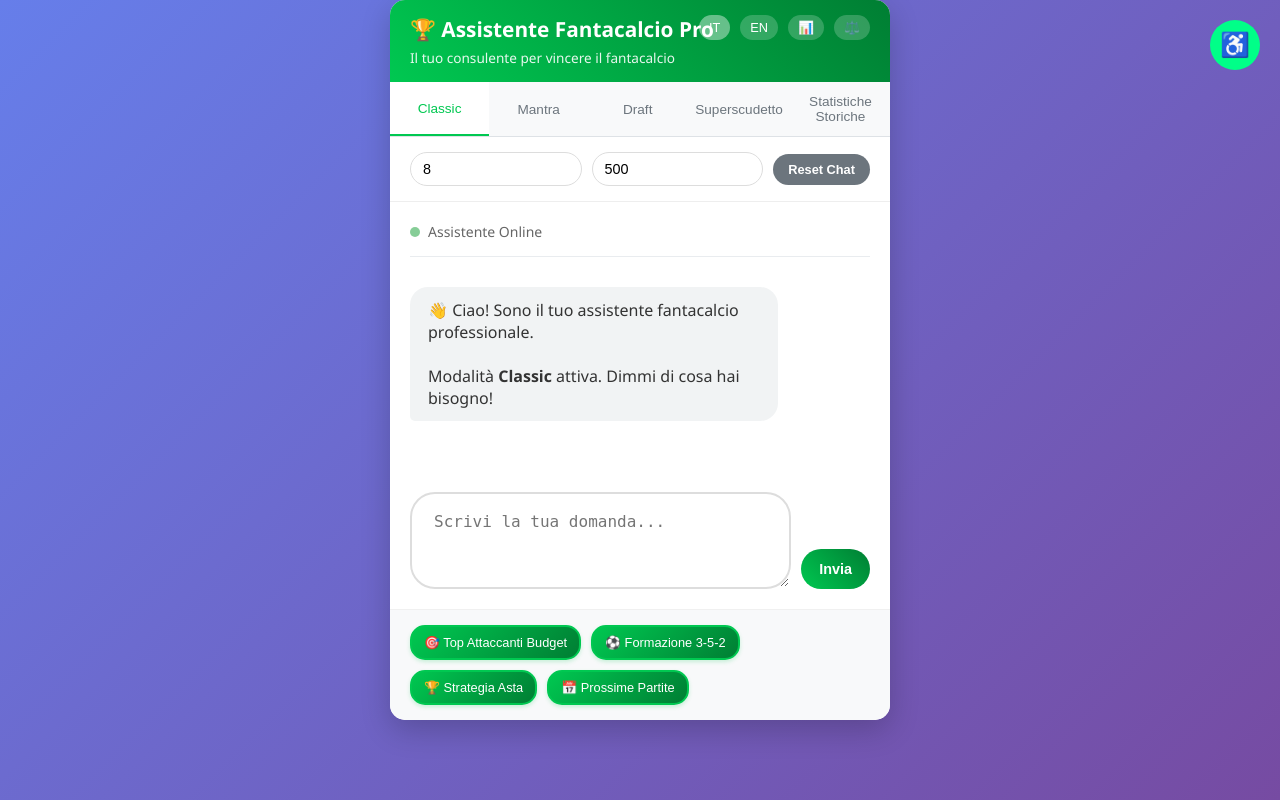
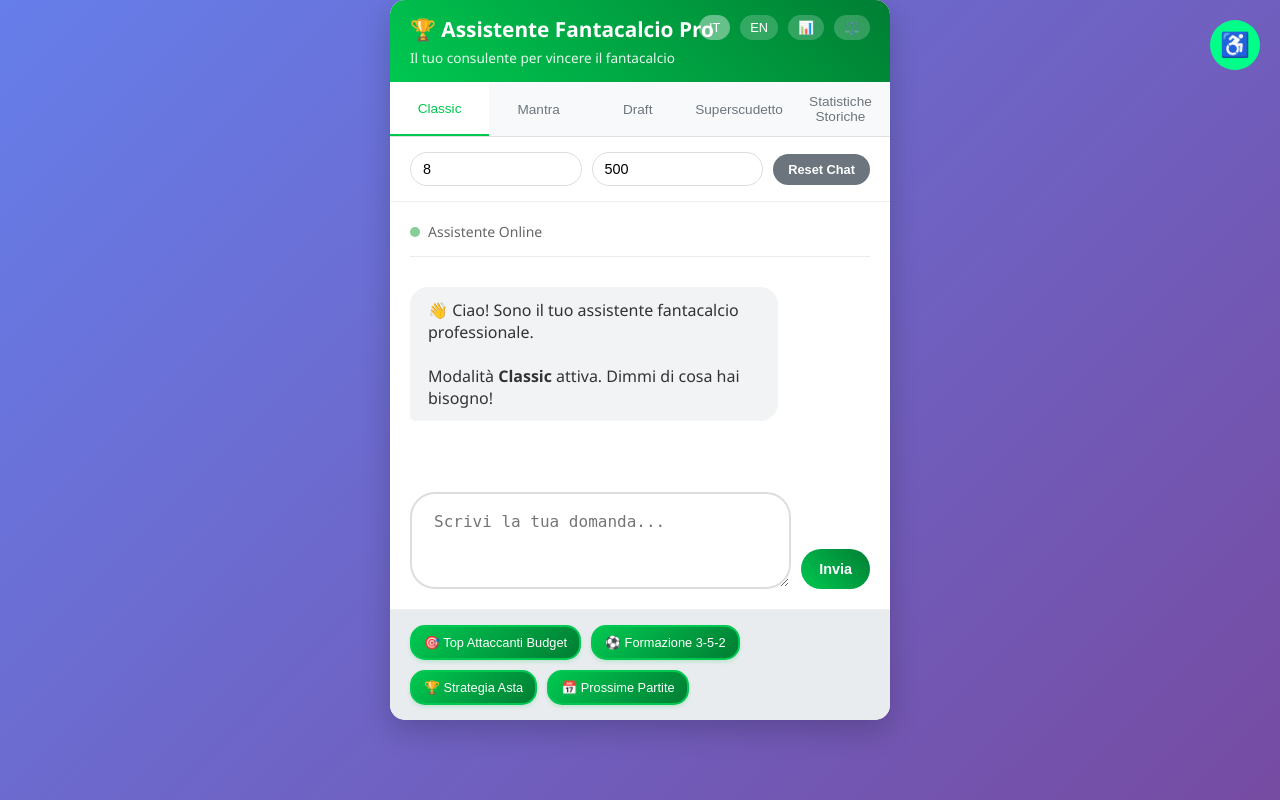
Before and after one commit to daviserra-code/Fantacalcio-AI, a Flask app: page / in a window 1280 px wide. Run offline with Flask 3, Linux system fonts and the light colour scheme.

Commit message:
Assistant checkpoint
Assistant generated file changes:
- templates/index.html: Fix visibility of mode links by changing quick-actions background to darker color

---

User prompt:

a parte classic in home page non si vedono i links alle altre modalità.cambiare background, è troppo chiaro!

Replit-Commit-Author: Assistant
Replit-Commit-Session-Id: 255bf54c-963c-4943-ae46-0acff30b4997

```diff
--- a/templates/index.html
+++ b/templates/index.html
@@ -641,7 +641,7 @@
             display: flex;
             gap: 10px;
             flex-wrap: wrap;
-            background: #f8f9fa;
+            background: #e9ecef;
             border-bottom-left-radius: 15px;
             border-bottom-right-radius: 15px;
         }
```
